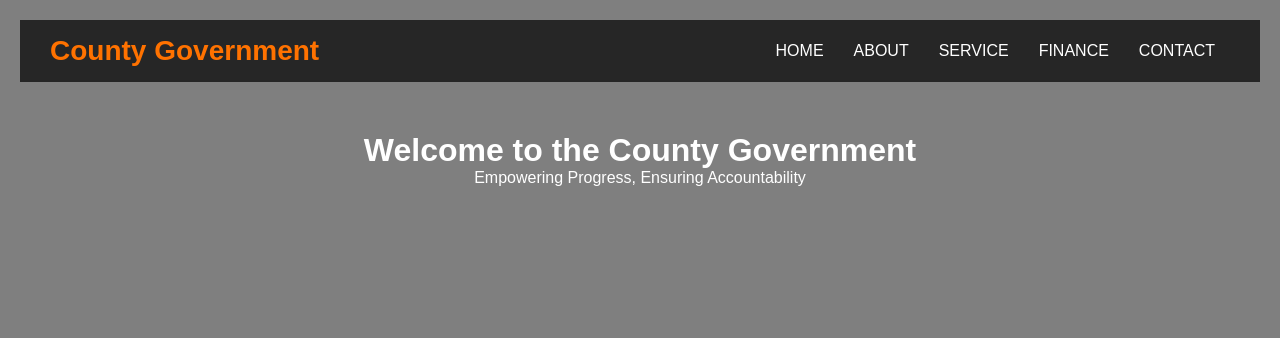
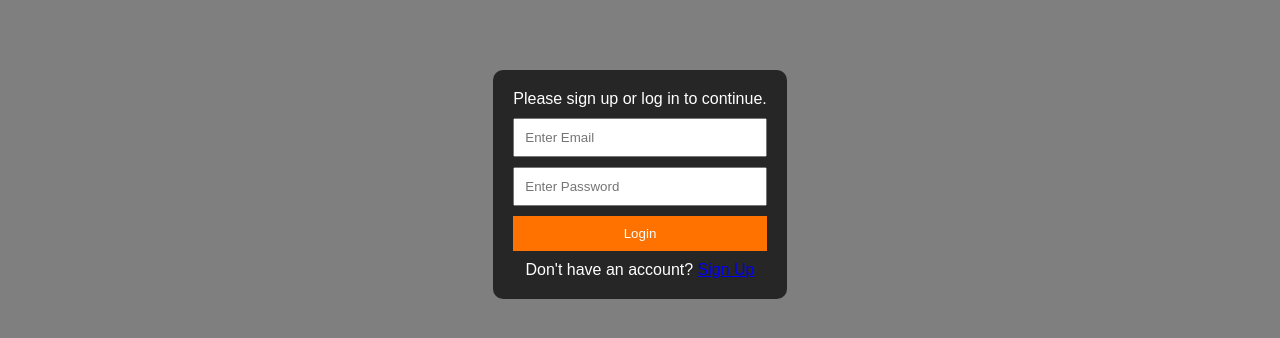
Before and after one commit to abigaelamah/ghjghyftgrfds, a plain HTML site: page index.html in a window 1280 px wide. Drawn offline with Linux system fonts and the light colour scheme.

Commit message:
Update index.html

```diff
--- a/index.html
+++ b/index.html
@@ -1,9 +1,8 @@
-<!DOCTYPE html>
-<html lang="en">
+<?xml version="1.0" encoding="UTF-8"?>
+<website>
     <head>
-    <meta name="viewport" content="width=device-width, initial-scale=1.0">
         <title>County Government</title>
-    <link rel="stylesheet" href="style.css">
+        <meta name="viewport" content="width=device-width, initial-scale=1.0"/>
         <style>
             /* Responsive Styles */
             * {
@@ -14,111 +13,95 @@
 
             body {
                 font-family: Arial, sans-serif;
-        }
-
-        .main {
-            width: 100%;
-            min-height: 100vh;
                 background: linear-gradient(to top, rgba(0,0,0,0.5)50%,rgba(0,0,0,0.5)50%), url(1.jpg);
                 background-position: center;
                 background-size: cover;
                 padding: 20px;
+                text-align: center;
+                color: white;
             }
 
-        .navbar {
-            display: flex;
-            justify-content: space-between;
-            align-items: center;
-            padding: 15px 30px;
+            .form-container {
                 background: rgba(0, 0, 0, 0.7);
+                padding: 20px;
+                border-radius: 10px;
+                display: inline-block;
+                margin-top: 50px;
             }
 
-        .logo {
-            color: #ff7200;
-            font-size: 28px;
+            input, button {
+                display: block;
+                width: 100%;
+                padding: 10px;
+                margin: 10px 0;
             }
 
-        .menu ul {
-            display: flex;
-            list-style: none;
-        }
-
-        .menu ul li {
-            margin: 0 15px;
-        }
-
-        .menu ul li a {
-            text-decoration: none;
-            color: #fff;
-            font-size: 16px;
-            transition: 0.3s;
+            button {
+                background: #ff7200;
+                border: none;
+                color: white;
                 cursor: pointer;
-        }
-
-        .menu ul li a:hover {
-            color: #ff7200;
-        }
-
-        .content {
-            text-align: center;
-            padding: 50px;
-            color: #fff;
-        }
-
-        .hidden {
-            display: none;
             }
         </style>
     </head>
     <body>
-    <div class="main">
-        <div class="navbar">
-            <div class="icon">
-                <h2 class="logo">County Government</h2>
+        <!-- Signup/Login Page -->
+        <page id="signup">
+            <div class="form-container">
+                <title>Welcome to County Government</title>
+                <description>Please sign up or log in to continue.</description>
+                <form>
+                    <input type="email" placeholder="Enter Email" required/>
+                    <input type="password" placeholder="Enter Password" required/>
+                    <button onclick="navigateTo('home')">Login</button>
+                    <p>Don't have an account? <a href="#">Sign Up</a></p>
+                </form>
             </div>
-            <div class="menu">
-                <ul>
-                    <li><a onclick="showPage('home')">HOME</a></li>
-                    <li><a onclick="showPage('about')">ABOUT</a></li>
-                    <li><a onclick="showPage('services')">SERVICE</a></li>
-                    <li><a onclick="showPage('finance')">FINANCE</a></li>
-                    <li><a onclick="showPage('contact')">CONTACT</a></li>
-                </ul>
-            </div>
-        </div>
+        </page>
 
-        <div id="home" class="content">
-            <h1>Welcome to the County Government</h1>
-            <p class="par">Empowering Progress, Ensuring Accountability</p>
-        </div>
+        <!-- Other Pages (Hidden until Login) -->
+        <pages style="display: none;">
+            <navigation>
+                <menu>
+                    <item page="home">HOME</item>
+                    <item page="about">ABOUT</item>
+                    <item page="services">SERVICE</item>
+                    <item page="finance">FINANCE</item>
+                    <item page="contact">CONTACT</item>
+                </menu>
+            </navigation>
 
-        <div id="about" class="content hidden">
-            <h1>About Us</h1>
-            <p class="par">Learn about the County Government's mission, vision, and commitment to service.</p>
-        </div>
+            <page id="home">
+                <title>Welcome to the County Government</title>
+                <description>Empowering Progress, Ensuring Accountability</description>
+            </page>
 
-        <div id="services" class="content hidden">
-            <h1>Our Services</h1>
-            <p class="par">We offer a wide range of public services to support development and growth.</p>
-        </div>
+            <page id="about">
+                <title>About Us</title>
+                <description>Learn about the County Government's mission, vision, and commitment to service.</description>
+            </page>
 
-        <div id="finance" class="content hidden">
-            <h1>Finance</h1>
-            <p class="par">Explore our financial resources and budget allocations.</p>
-        </div>
+            <page id="services">
+                <title>Our Services</title>
+                <description>We offer a wide range of public services to support development and growth.</description>
+            </page>
 
-        <div id="contact" class="content hidden">
-            <h1>Contact Us</h1>
-            <p class="par">Reach out for support or inquiries about our government services.</p>
-        </div>
-    </div>
+            <page id="finance">
+                <title>Finance</title>
+                <description>Explore our financial resources and budget allocations.</description>
+            </page>
+
+            <page id="contact">
+                <title>Contact Us</title>
+                <description>Reach out for support or inquiries about our government services.</description>
+            </page>
+        </pages>
 
         <script>
-        function showPage(pageId) {
-            let sections = document.querySelectorAll('.content');
-            sections.forEach(section => section.classList.add('hidden'));
-            document.getElementById(pageId).classList.remove('hidden');
+            function navigateTo(page) {
+                document.querySelector('page#signup').style.display = 'none';
+                document.querySelector('pages').style.display = 'block';
             }
         </script>
     </body>
-</html>
+</website>
```
Lines whose indentation alone changed are shown as unchanged.
